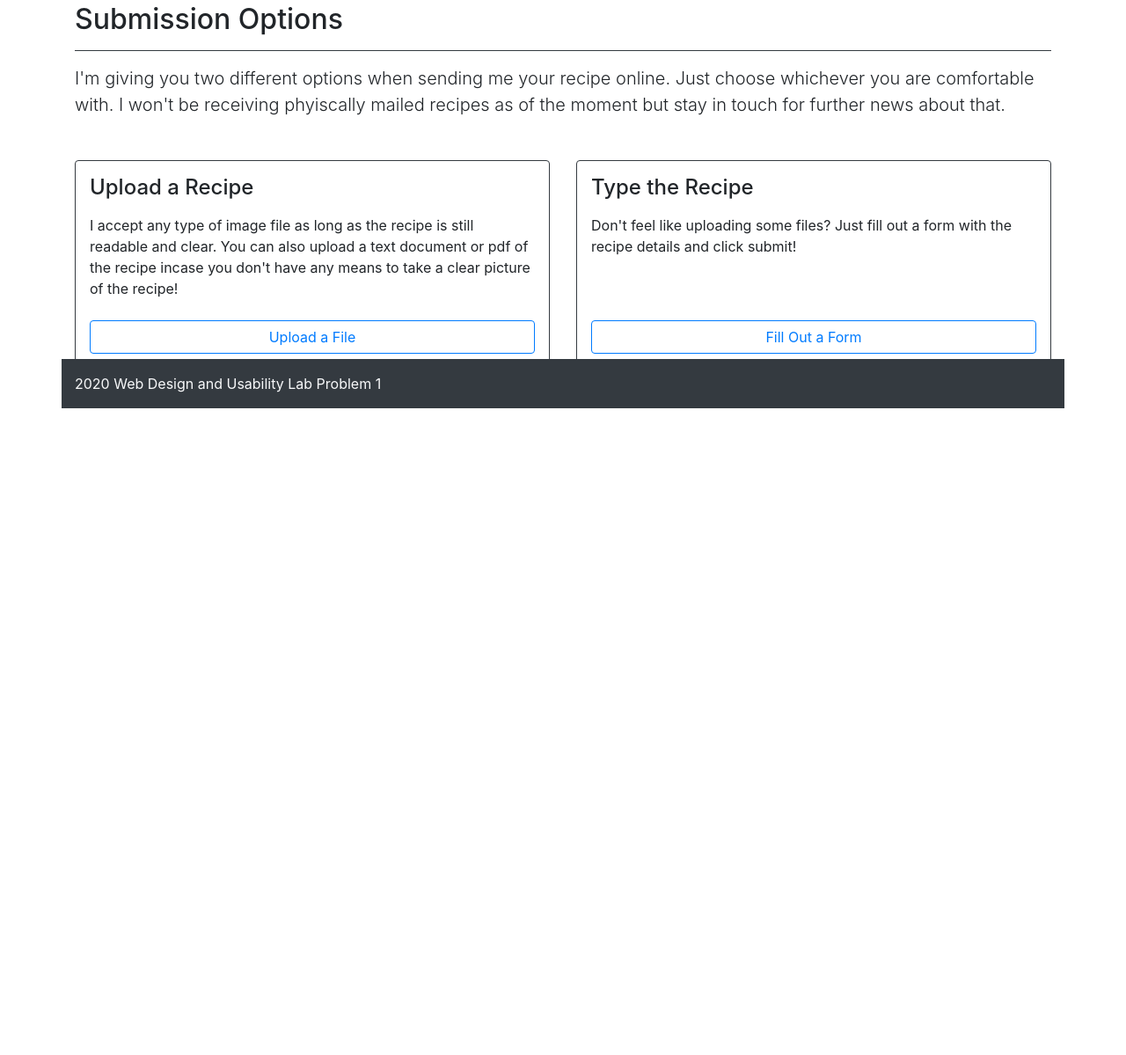
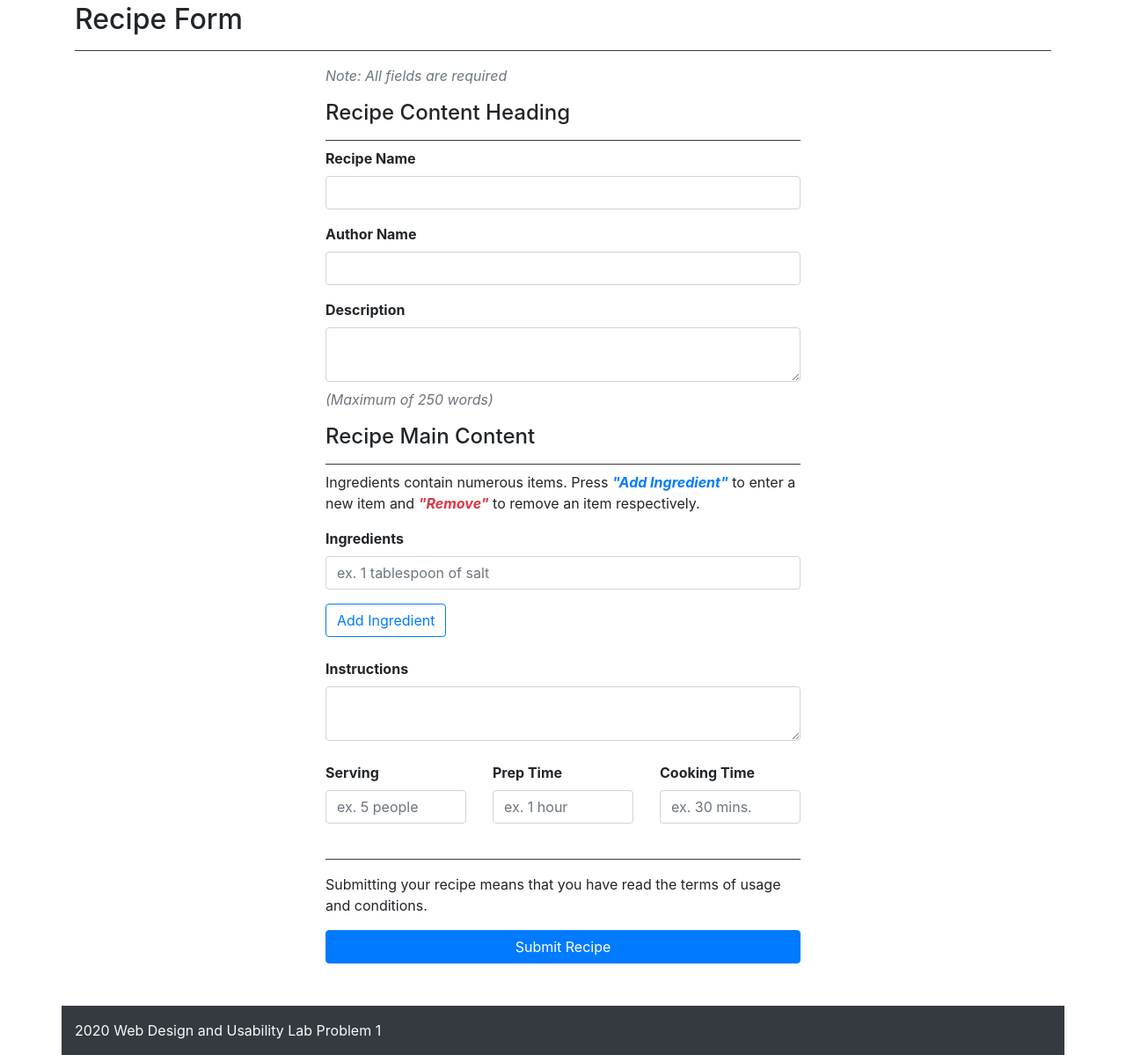
Before and after one commit to lolitosalva/bootstrap-form, a plain HTML site: page index.html in a window 1280 px wide. Shown: the part 336-1535 px from the top of the page at 88% size. Before the commit the page ends 803 px from the top, so only its background shows below. Drawn offline with nearby package versions, Linux system fonts and the light colour scheme.

Commit message:
Transfer Code
Type Form page is deleted. Code is transferred here (index page).

```diff
--- a/index.html
+++ b/index.html
@@ -3,8 +3,9 @@
 <head>
     <meta charset="UTF-8">
     <meta name="viewport" content="width=device-width, initial-scale=1.0">
-    <title>Recipe Submission Form V2</title>
+    <title>Recipe Submission Form V3</title>
     <link rel="stylesheet" href="https://maxcdn.bootstrapcdn.com/bootstrap/4.0.0/css/bootstrap.min.css" integrity="sha384-Gn5384xqQ1aoWXA+058RXPxPg6fy4IWvTNh0E263XmFcJlSAwiGgFAW/dAiS6JXm" crossorigin="anonymous">
+    <link rel="stylesheet" href="css/main.css">
 </head>
 <body>
         <header class="container mb-3 py-3">
@@ -43,33 +44,70 @@
                 <p class="lead mb-5">
                     If you want your recipe to be featured on my new gig, submit it here! Every week, I'll be picking one recipe from you folks. It could be something from your college survival days or your grandma's top secret custard tart (don't tell her!) and then I'll try my best to cook it and share some techniques on how to further improve it! The improved recipe will then be featured on my front page along with the original recipe (with your credit of course).
                 </p>
-                <h2 class="d-block border-bottom border-dark pb-3 my-3">Submission Options</h2>
-                <p class="lead mb-5">
-                    I'm giving you two different options when sending me your recipe online. Just choose whichever you are comfortable with. I won't be receiving phyiscally mailed recipes as of the moment but stay in touch for further news about that.
-                </p>
-                <div class="row mt-4">
-                    <div class="col-sm-12 col-md-6 mb-4 mb-md-0">
-                        <div class="border border-dark rounded p-3">
-                            <h4 class="mb-3">Upload a Recipe</h4>
-                            <p class="mb-4">
-                                I accept any type of image file as long as the recipe is still readable and clear. You can also upload a text document or pdf of the recipe incase you don't have any means to take a clear picture of the recipe!
-                            </p>
-                            <a href="upload.html" class="btn btn-outline-primary w-100">Upload a File</a>
+                <h2 class="d-block border-bottom border-dark pb-3 my-3">Recipe Form</h2>
+                <form action="#" class="mb-5">
+                    <div class="row d-flex justify-content-center">
+                        <div class="col-sm-12 col-lg-6">
+                            <p class="font-italic text-secondary">Note: All fields are required</p>
+                            <h4 class="border-bottom border-dark pb-3">Recipe Content Heading</h4>
+                            <div class="form-group">
+                                <label class="font-weight-bold" for="recipe-name">Recipe Name</label>
+                                <input type="text" id="recipe-name" class="form-control">
+                            </div>
+                            <div class="form-group">
+                                <label class="font-weight-bold" for="author-name">Author Name</label>
+                                <input type="text" id="author-name" class="form-control">
+                            </div>
+                            <div class="form-group">
+                                <label class="font-weight-bold" for="description">Description</label>
+                                <textarea id="description" class="form-control"></textarea>
+                                <p class="font-italic text-secondary mt-2">(Maximum of 250 words)</p>
+                            </div>
+                            <h4 class="border-bottom border-dark pb-3">Recipe Main Content</h4>
+                            <p>Ingredients contain numerous items. Press <span class="text-primary font-weight-bold font-italic">"Add Ingredient"</span> to enter a new item and <span class="text-danger font-weight-bold font-italic">"Remove"</span> to remove an item respectively.</p>
+                            <div class="form-group" id="ingredientDiv">
+                                <label class="font-weight-bold" for="ingredients">Ingredients</label>
+                                <input type="text" id="ingredients" class="form-control mb-3" placeholder="ex. 1 tablespoon of salt">
+                            </div>
+                            <button class="btn btn-outline-primary" onclick="addIngredient()">Add Ingredient</button>
+                            <div class="form-group mt-4 mb-0">
+                                <label class="font-weight-bold" for="instruction">Instructions</label>
+                                <textarea id="instruction" class="form-control"></textarea>
+                            </div>
+                            <div class="container px-0 mb-4">
+                                <div class="row">
+                                    <div class="col">
+                                        <div class="form-group mt-4">
+                                            <label class="font-weight-bold" for="serving">Serving</label>
+                                            <input type="text" class="form-control" placeholder="ex. 5 people" id="serving">
+                                        </div>
+                                    </div>
+                                    <div class="col">
+                                        <div class="form-group mt-4">
+                                            <label class="font-weight-bold" for="prep-time">Prep Time</label>
+                                            <input type="text" class="form-control" placeholder="ex. 1 hour" id="prep-time">
+                                        </div>
+                                    </div>
+                                    <div class="col">
+                                        <div class="form-group mt-4">
+                                            <label class="font-weight-bold" for="cooking-time">Cooking Time</label>
+                                            <input type="text" class="form-control" placeholder="ex. 30 mins." id="cooking-time">
+                                        </div>
+                                    </div>
+                                </div>
+                            </div>
+                            <div class="border-top border-dark pt-3">
+                                <p>Submitting your recipe means that you have read the terms of usage and conditions.</p>
+                                <div class="text-center">
+                                    <input type="submit" class="btn btn-primary btn-block" value="Submit Recipe">
+                                </div>
+                            </div>
                         </div>
                     </div>
-                    <div class="col-sm-12 col-md-6 mb-5 mb-md-0">
-                        <div class="border border-dark rounded p-3 h-100 d-flex flex-column">
-                            <h4 class="mb-3">Type the Recipe</h4>
-                            <p class="">
-                                Don't feel like uploading some files? Just fill out a form with the recipe details and click submit!
-                            </p>
-                            <a href="type-form.html" class="btn btn-outline-primary mt-auto">Fill Out a Form</a>
-                        </div>
-                    </div>
-                </div>
+                </form>
             </div>
         </main>
-        <footer class="fixed-bottom bg-dark text-light container">
+        <footer class="bg-dark text-light container">
             <div class="row">
                 <p class="col mb-0 py-3">
                     2020 Web Design and Usability Lab Problem 1
@@ -79,6 +117,6 @@
 <script src="https://code.jquery.com/jquery-3.2.1.slim.min.js" integrity="sha384-KJ3o2DKtIkvYIK3UENzmM7KCkRr/rE9/Qpg6aAZGJwFDMVNA/GpGFF93hXpG5KkN" crossorigin="anonymous"></script>
 <script src="https://cdnjs.cloudflare.com/ajax/libs/popper.js/1.12.9/umd/popper.min.js" integrity="sha384-ApNbgh9B+Y1QKtv3Rn7W3mgPxhU9K/ScQsAP7hUibX39j7fakFPskvXusvfa0b4Q" crossorigin="anonymous"></script>
 <script src="https://maxcdn.bootstrapcdn.com/bootstrap/4.0.0/js/bootstrap.min.js" integrity="sha384-JZR6Spejh4U02d8jOt6vLEHfe/JQGiRRSQQxSfFWpi1MquVdAyjUar5+76PVCmYl" crossorigin="anonymous"></script>
-<!-- <script src="js/custom.js"></script> -->
+<script src="js/custom.js"></script>
 </body>
 </html>
```
